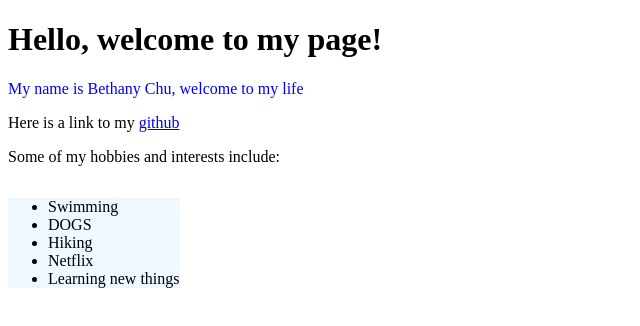
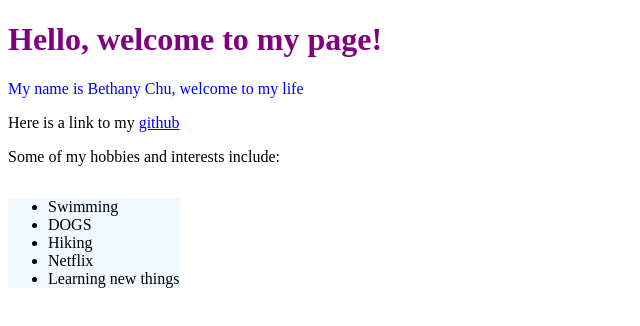
Before and after one commit to bethany-c/web-development, a plain HTML site: page site/mypage.html in a window 1280 px wide. Shown: the whole page, without its empty margins (0-640 px from the left). Drawn offline with Linux system fonts and the light colour scheme.

Commit message:
Update mypage.html

```diff
--- a/site/mypage.html
+++ b/site/mypage.html
@@ -8,6 +8,9 @@
     .style1 {
         color:blue;
     }
+    .style2 {
+      color: purple;
+  }
     ul{
         background-color: AliceBlue;
         float: left;
@@ -16,7 +19,7 @@
 
 
 <body>
-    <h1> Hello, welcome to my page!</h1>
+    <h1 class=style2> Hello, welcome to my page!</h1>
     <p class=style1> My name is Bethany Chu, welcome to my life </p>
     <span>Here is a link to my </span>
     <a href="http://github.com/bethany-c" target=_"blank">github</a>
```
